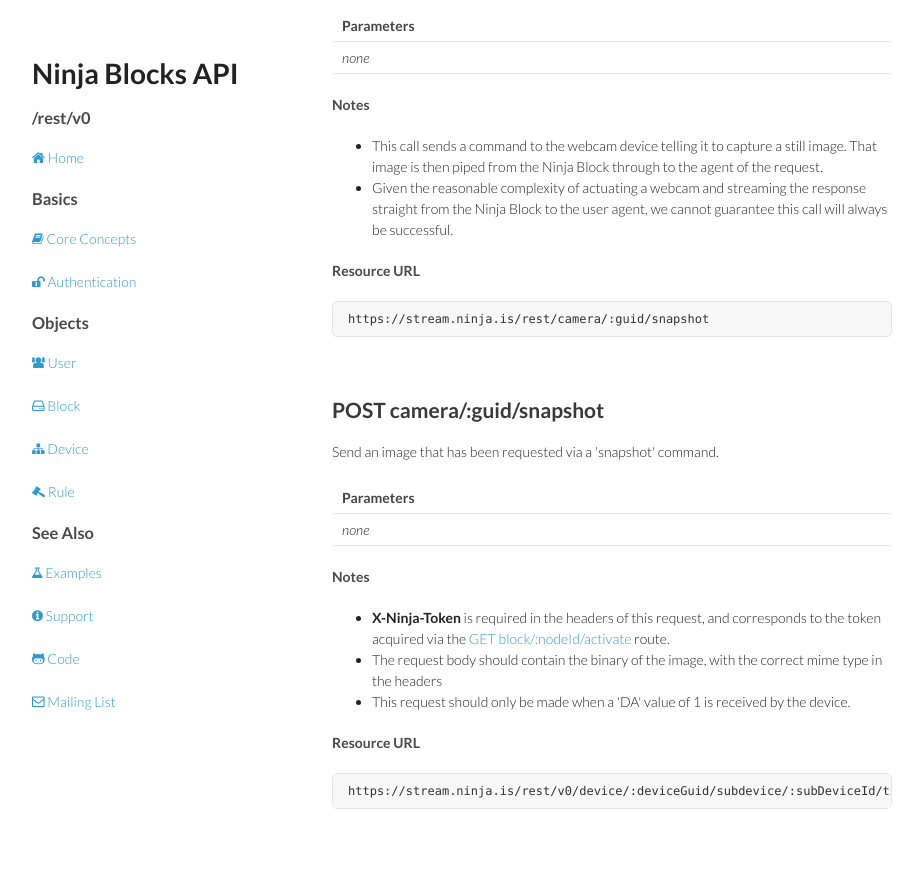
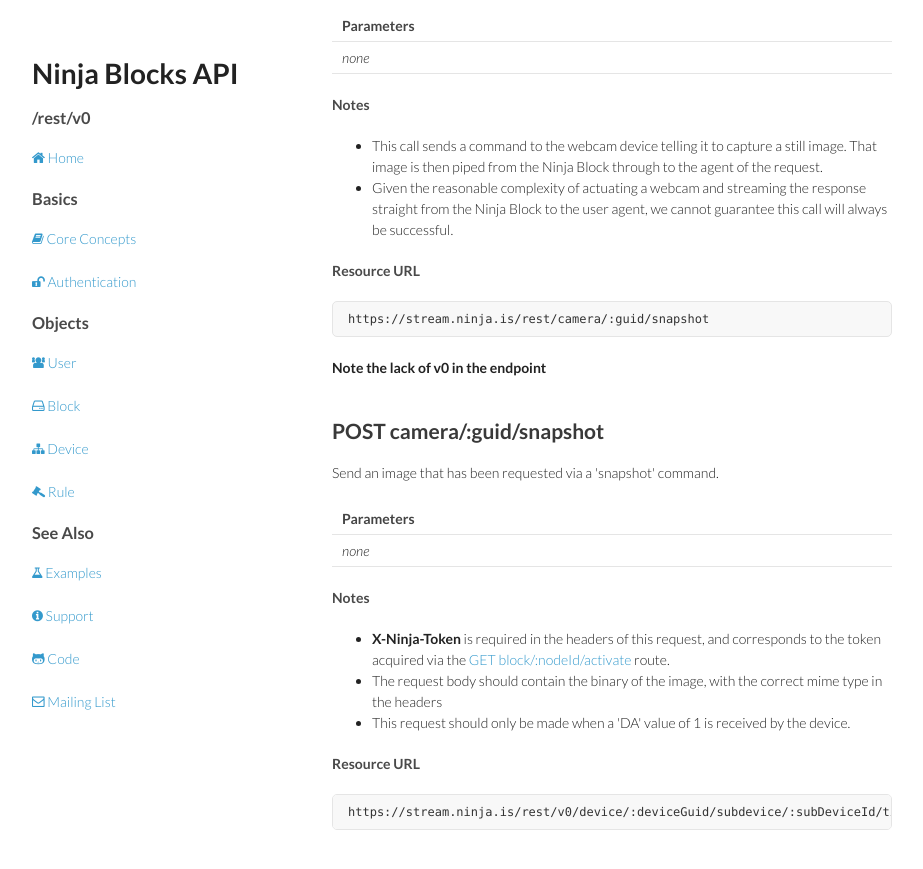
Before and after one commit to ninjablocks/ninjablocks.github.com, a Jekyll site: the page built from device.html, in a window 1280 px wide and 900 px high, scrolled down 11131 px. Shown: the top 869 px of the window, without its empty margins (178-1101 px from the left). Built offline with Jekyll 4.4.1, drawn with Linux system fonts in a browser that asks for light colours; nearby versions of some CDN libraries.

Commit message:
Add warning to device

```diff
--- a/device.html
+++ b/device.html
@@ -620,7 +620,7 @@
   </ul>
   <h4>Resource URL</h4>
   <pre><code>https://stream.ninja.is/rest/camera/:guid/snapshot</code></pre>
-
+  <strong>Note the lack of v0 in the endpoint</strong>
 
   <p>&nbsp;</p>
   <a name="device-send-image" id="device-send-image"></a>
```
